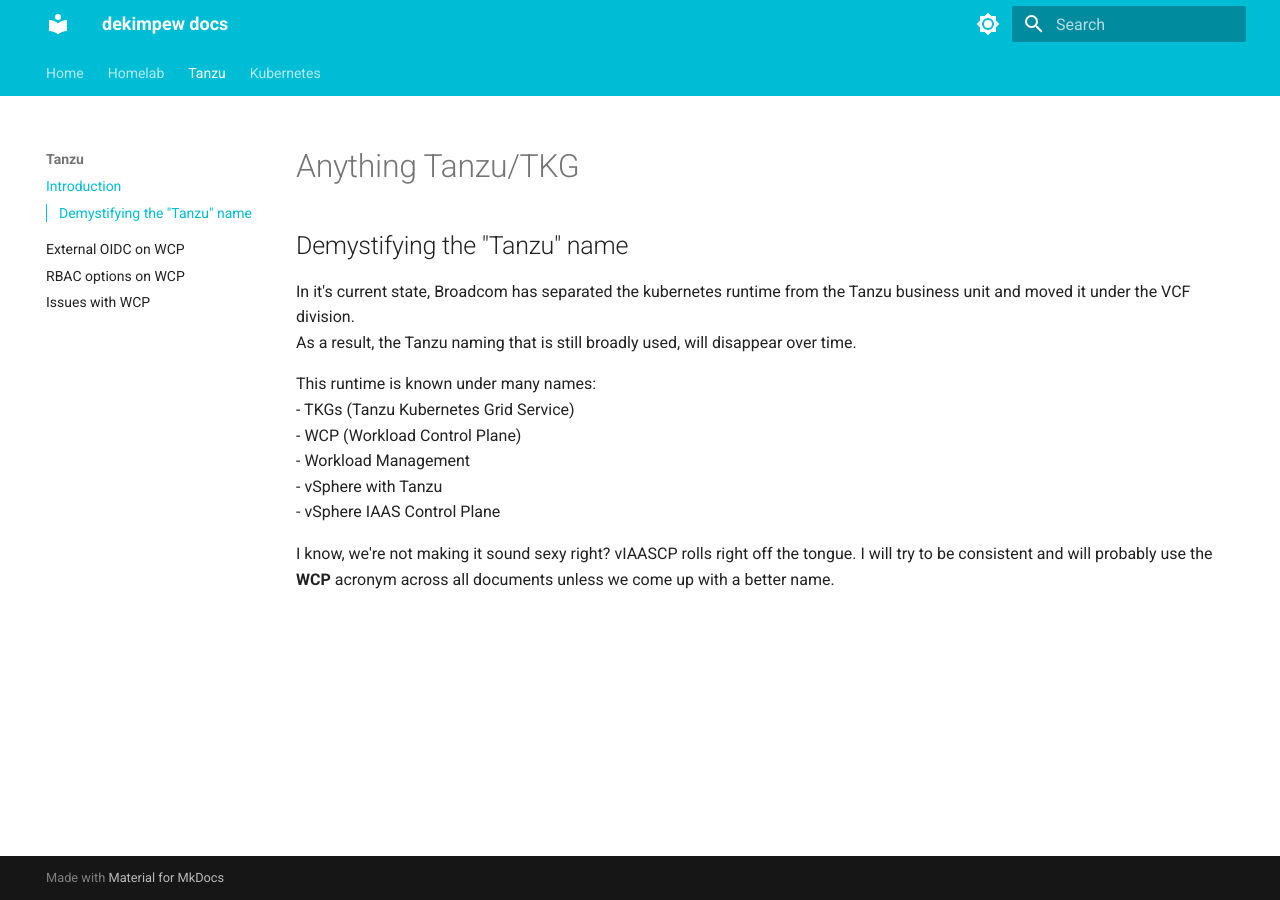
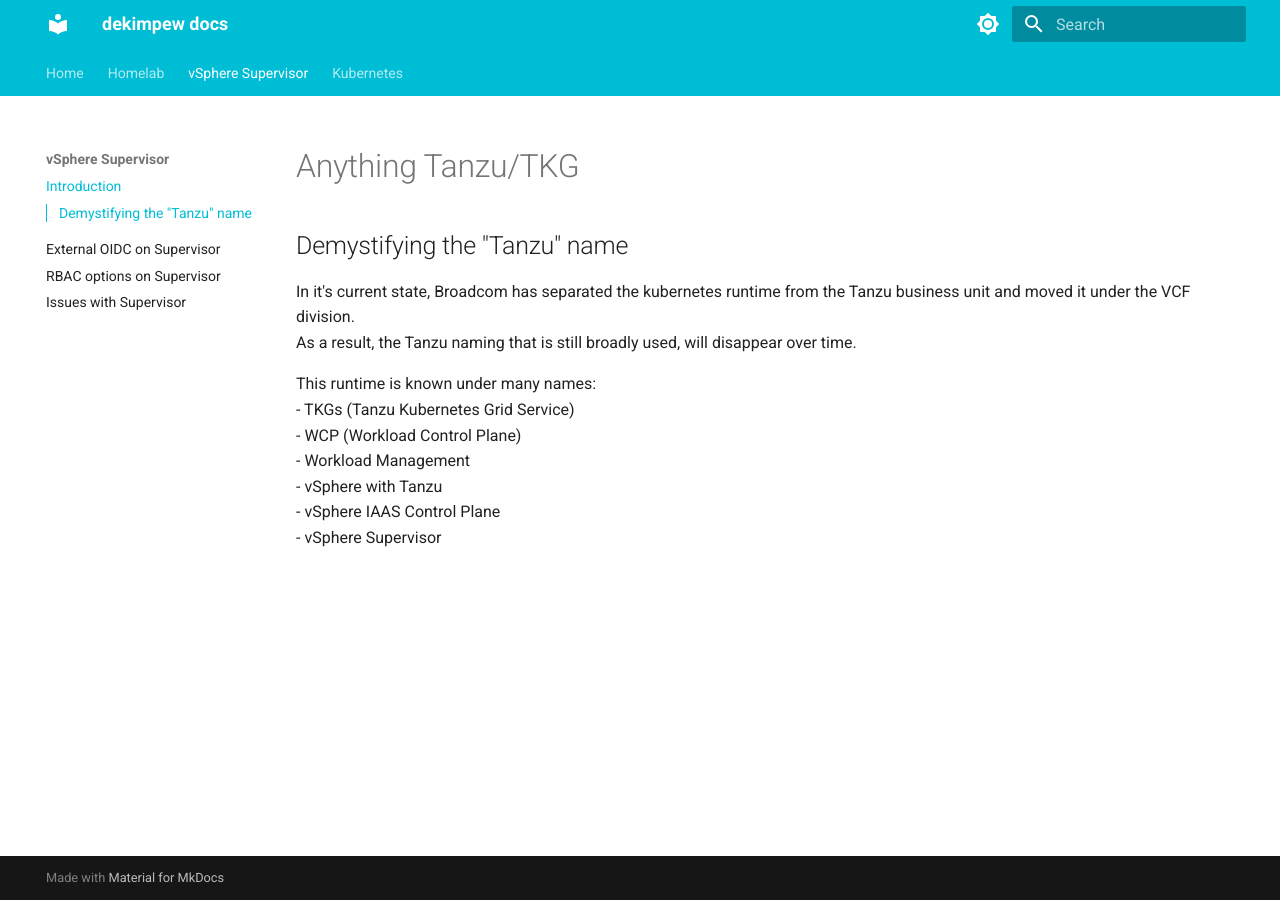
Before and after one commit to dekimpew/dekimpew.github.io, an MkDocs documentation site: the page built from docs/tanzu/index.md, in a window 1280 px wide. Built offline with MkDocs 1.6.1 and Material for MkDocs 9.7.7, drawn with Linux system fonts in a browser that asks for light colours.

Commit message:
supervisor naming fixes

```diff
--- a/docs/tanzu/index.md
+++ b/docs/tanzu/index.md
@@ -10,5 +10,4 @@ This runtime is known under many names:
 - Workload Management
 - vSphere with Tanzu
 - vSphere IAAS Control Plane
-
-I know, we're not making it sound sexy right? vIAASCP rolls right off the tongue. I will try to be consistent and will probably use the __WCP__ acronym across all documents unless we come up with a better name.
+- vSphere Supervisor
--- a/docs/tanzu/wcp_issues.md
+++ b/docs/tanzu/wcp_issues.md
@@ -1,5 +1,5 @@
-# WCP issues
-This page is meant as a high lvl KB for issues I've encountered with WCP.
+# Supervisor issues
+This page is meant as a high lvl KB for issues I've encountered with Supervisor.
 
 ## Cleanup
 ### Unable to remove NSX bits due to expired NSX password
--- a/mkdocs.yml
+++ b/mkdocs.yml
@@ -33,12 +33,12 @@ nav:
 - Homelab:
   - Setup: homelab/index.md
   - Topology: homelab/topology.md
-- Tanzu:
+- vSphere Supervisor:
   - Introduction: tanzu/index.md
   #- WCP with NSX: tanzu/nsx_for_wcp.md
-  - External OIDC on WCP: tanzu/wcp_oidc.md
-  - RBAC options on WCP: tanzu/rbac_on_wcp.md
-  - Issues with WCP: tanzu/wcp_issues.md
+  - External OIDC on Supervisor: tanzu/wcp_oidc.md
+  - RBAC options on Supervisor: tanzu/rbac_on_wcp.md
+  - Issues with Supervisor: tanzu/wcp_issues.md
 - Kubernetes:
   - Introduction: k8s/index.md
   - Custom HPA metrics: k8s/custom_hpa.md
```
Also changed, not shown: docs/tanzu/argocd_wcp.md (+1 -1 lines), docs/tanzu/nsx_for_wcp.md (+1 -1 lines).
